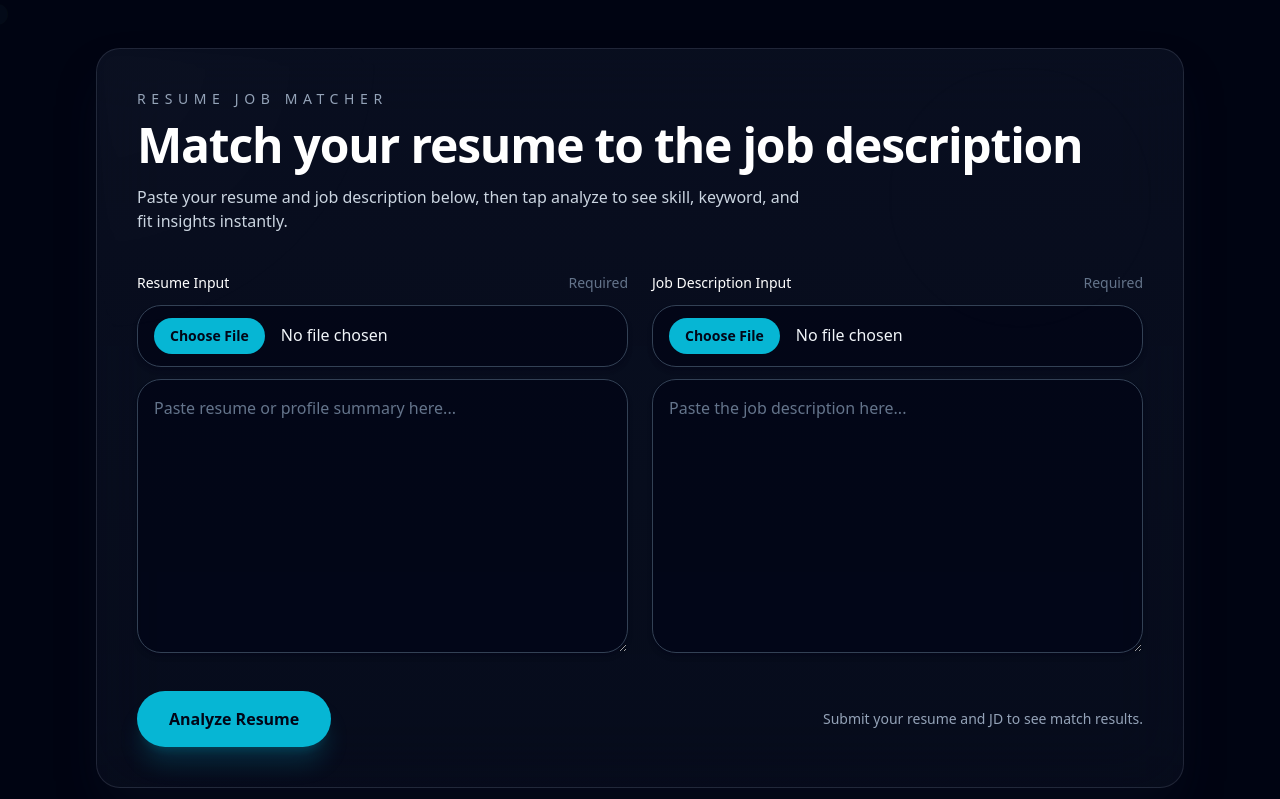
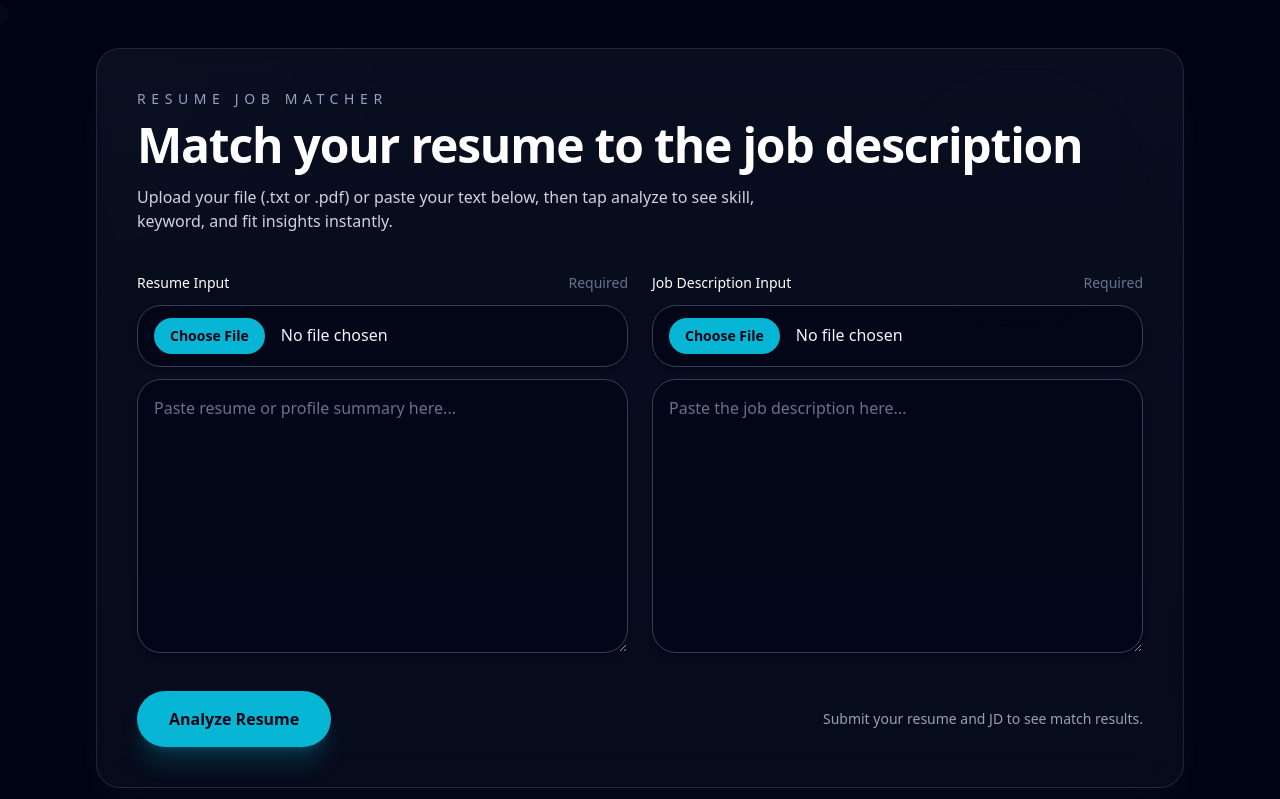
Before and after one commit to Juhi0101/ATS-DPAT, a Django app: page / in a window 1280 px wide. Shown: the top 799 px of the page. Run offline with Django 5.2, Linux system fonts and the light colour scheme; some libraries are stand-ins or nearby versions.

Commit message:
file support

```diff
--- a/matcher/templates/matcher/index.html
+++ b/matcher/templates/matcher/index.html
@@ -157,7 +157,7 @@
                 <div>
                     <p class="text-sm uppercase tracking-[0.4em] text-slate-400">Resume Job Matcher</p>
                     <h1 class="mt-3 text-4xl font-semibold tracking-tight text-white sm:text-5xl">Match your resume to the job description</h1>
-                    <p class="mt-4 max-w-2xl text-slate-300">Paste your resume and job description below, then tap analyze to see skill, keyword, and fit insights instantly.</p>
+                    <p class="mt-4 max-w-2xl text-slate-300">Upload your file (.txt or .pdf) or paste your text below, then tap analyze to see skill, keyword, and fit insights instantly.</p>
                 </div>
             </div>
 
@@ -168,7 +168,7 @@
                         <span class="text-slate-500">Required</span>
                     </div>
                     <div class="space-y-3">
-                        <input id="resumeFile" type="file" accept=".txt" class="w-full rounded-3xl border border-slate-700 bg-slate-950/80 px-4 py-3 text-slate-100 shadow-md shadow-slate-950/20 file:mr-4 file:rounded-full file:border-0 file:bg-cyan-500 file:px-4 file:py-2 file:text-sm file:font-semibold file:text-slate-950 file:transition file:duration-200 file:hover:bg-cyan-400" />
+                        <input id="resumeFile" type="file" accept=".txt,.pdf" class="w-full rounded-3xl border border-slate-700 bg-slate-950/80 px-4 py-3 text-slate-100 shadow-md shadow-slate-950/20 file:mr-4 file:rounded-full file:border-0 file:bg-cyan-500 file:px-4 file:py-2 file:text-sm file:font-semibold file:text-slate-950 file:transition file:duration-200 file:hover:bg-cyan-400" />
                         <textarea id="resumeText" rows="10" class="w-full rounded-3xl border border-slate-700 bg-slate-950/80 px-4 py-4 text-slate-100 shadow-md shadow-slate-950/20 placeholder:text-slate-500 focus:border-cyan-400 focus:outline-none focus:ring-2 focus:ring-cyan-500/20" placeholder="Paste resume or profile summary here..."></textarea>
                     </div>
                 </label>
@@ -178,7 +178,7 @@
                         <span class="text-slate-500">Required</span>
                     </div>
                     <div class="space-y-3">
-                        <input id="jobFile" type="file" accept=".txt" class="w-full rounded-3xl border border-slate-700 bg-slate-950/80 px-4 py-3 text-slate-100 shadow-md shadow-slate-950/20 file:mr-4 file:rounded-full file:border-0 file:bg-cyan-500 file:px-4 file:py-2 file:text-sm file:font-semibold file:text-slate-950 file:transition file:duration-200 file:hover:bg-cyan-400" />
+                        <input id="jobFile" type="file" accept=".txt,.pdf" class="w-full rounded-3xl border border-slate-700 bg-slate-950/80 px-4 py-3 text-slate-100 shadow-md shadow-slate-950/20 file:mr-4 file:rounded-full file:border-0 file:bg-cyan-500 file:px-4 file:py-2 file:text-sm file:font-semibold file:text-slate-950 file:transition file:duration-200 file:hover:bg-cyan-400" />
                         <textarea id="jobText" rows="10" class="w-full rounded-3xl border border-slate-700 bg-slate-950/80 px-4 py-4 text-slate-100 shadow-md shadow-slate-950/20 placeholder:text-slate-500 focus:border-cyan-400 focus:outline-none focus:ring-2 focus:ring-cyan-500/20" placeholder="Paste the job description here..."></textarea>
                     </div>
                 </label>
@@ -253,7 +253,22 @@
         const spinner = document.getElementById('spinner');
         const resumeFileInput = document.getElementById('resumeFile');
         const jobFileInput = document.getElementById('jobFile');
+        let resumeFileData = null;
+        let resumeFileName = '';
+        let jobFileData = null;
+        let jobFileName = '';
+
         const trailCanvas = document.getElementById('trailCanvas');
+
+        const encodeArrayBufferToBase64 = async (arrayBuffer) => {
+            const bytes = new Uint8Array(arrayBuffer);
+            const chunkSize = 0x8000;
+            let binary = '';
+            for (let i = 0; i < bytes.length; i += chunkSize) {
+                binary += String.fromCharCode(...bytes.subarray(i, i + chunkSize));
+            }
+            return btoa(binary);
+        };
         const trailCtx = trailCanvas ? trailCanvas.getContext('2d') : null;
         const trailParticles = [];
 
@@ -325,16 +340,34 @@
             resumeFileInput.addEventListener('change', async (event) => {
                 const file = event.target.files && event.target.files[0];
                 if (!file) return;
-                if (file.type !== 'text/plain' && !file.name.toLowerCase().endsWith('.txt')) {
-                    statusMessage.textContent = 'Please upload a .txt file only.';
+                const fileName = file.name.toLowerCase();
+                const isTxt = file.type === 'text/plain' || fileName.endsWith('.txt');
+                const isPdf = file.type === 'application/pdf' || fileName.endsWith('.pdf');
+
+                if (!isTxt && !isPdf) {
+                    statusMessage.textContent = 'Please upload a .txt or .pdf file.';
                     statusMessage.classList.remove('text-slate-400');
                     statusMessage.classList.add('text-rose-400');
                     resumeFileInput.value = '';
+                    resumeFileData = null;
+                    resumeFileName = '';
                     return;
                 }
+
+                if (isPdf) {
+                    const arrayBuffer = await file.arrayBuffer();
+                    resumeFileData = await encodeArrayBufferToBase64(arrayBuffer);
+                    resumeFileName = file.name;
+                    document.getElementById('resumeText').value = '';
+                    statusMessage.textContent = `Loaded ${file.name}. Click analyze to parse the PDF.`;
+                } else {
                     const text = await file.text();
+                    resumeFileData = null;
+                    resumeFileName = '';
                     document.getElementById('resumeText').value = text;
                     statusMessage.textContent = `Loaded ${file.name}. You can edit or submit manually.`;
+                }
+
                 statusMessage.classList.remove('text-rose-400');
                 statusMessage.classList.add('text-slate-400');
             });
@@ -344,16 +377,34 @@
             jobFileInput.addEventListener('change', async (event) => {
                 const file = event.target.files && event.target.files[0];
                 if (!file) return;
-                if (file.type !== 'text/plain' && !file.name.toLowerCase().endsWith('.txt')) {
-                    statusMessage.textContent = 'Please upload a .txt file only.';
+                const fileName = file.name.toLowerCase();
+                const isTxt = file.type === 'text/plain' || fileName.endsWith('.txt');
+                const isPdf = file.type === 'application/pdf' || fileName.endsWith('.pdf');
+
+                if (!isTxt && !isPdf) {
+                    statusMessage.textContent = 'Please upload a .txt or .pdf file.';
                     statusMessage.classList.remove('text-slate-400');
                     statusMessage.classList.add('text-rose-400');
                     jobFileInput.value = '';
+                    jobFileData = null;
+                    jobFileName = '';
                     return;
                 }
+
+                if (isPdf) {
+                    const arrayBuffer = await file.arrayBuffer();
+                    jobFileData = await encodeArrayBufferToBase64(arrayBuffer);
+                    jobFileName = file.name;
+                    document.getElementById('jobText').value = '';
+                    statusMessage.textContent = `Loaded ${file.name}. Click analyze to parse the PDF.`;
+                } else {
                     const text = await file.text();
+                    jobFileData = null;
+                    jobFileName = '';
                     document.getElementById('jobText').value = text;
                     statusMessage.textContent = `Loaded ${file.name}. You can edit or submit manually.`;
+                }
+
                 statusMessage.classList.remove('text-rose-400');
                 statusMessage.classList.add('text-slate-400');
             });
@@ -385,9 +436,11 @@
         analyzeBtn.addEventListener('click', async () => {
             const resumeText = document.getElementById('resumeText').value.trim();
             const jobText = document.getElementById('jobText').value.trim();
+            const hasResumeContent = Boolean(resumeText || (resumeFileData && resumeFileName));
+            const hasJobContent = Boolean(jobText || (jobFileData && jobFileName));
 
-            if (!resumeText || !jobText) {
-                statusMessage.textContent = 'Both resume and job description are required.';
+            if (!hasResumeContent || !hasJobContent) {
+                statusMessage.textContent = 'Both resume and job description are required, either by paste or file upload.';
                 statusMessage.classList.remove('text-slate-400');
                 statusMessage.classList.add('text-rose-400');
                 return;
@@ -399,15 +452,26 @@
             setLoading(true);
 
             try {
+                const requestBody = {
+                    resume_text: resumeText,
+                    job_description: jobText,
+                };
+
+                if (resumeFileData && resumeFileName) {
+                    requestBody.resume_file_name = resumeFileName;
+                    requestBody.resume_file_base64 = resumeFileData;
+                }
+                if (jobFileData && jobFileName) {
+                    requestBody.job_file_name = jobFileName;
+                    requestBody.job_file_base64 = jobFileData;
+                }
+
                 const response = await fetch('/analyze/', {
                     method: 'POST',
                     headers: {
                         'Content-Type': 'application/json',
                     },
-                    body: JSON.stringify({
-                        resume_text: resumeText,
-                        job_description: jobText,
-                    }),
+                    body: JSON.stringify(requestBody),
                 });
 
                 if (!response.ok) {
--- a/matcher/views.py
+++ b/matcher/views.py
@@ -1,14 +1,53 @@
+import base64
+import io
 import json
 import logging
+from pathlib import Path
 
 from django.http import JsonResponse
 from django.shortcuts import render
 from django.views.decorators.csrf import csrf_exempt
 from django.views.decorators.http import require_POST
 
+from PyPDF2 import PdfReader
+
 from src.similarity import ats_match
 
 logger = logging.getLogger(__name__)
+
+ALLOWED_UPLOAD_EXTENSIONS = {'.txt', '.pdf'}
+
+
+def extract_text_from_pdf(file_bytes):
+    try:
+        with io.BytesIO(file_bytes) as stream:
+            reader = PdfReader(stream)
+            text_parts = []
+            for page in reader.pages:
+                page_text = page.extract_text()
+                if page_text:
+                    text_parts.append(page_text)
+        return '\n'.join(text_parts)
+    except Exception as e:
+        logger.exception('Error extracting text from PDF: %s', e)
+        raise
+
+
+def parse_uploaded_file(file_name, file_base64):
+    if not file_name or not file_base64:
+        return ''
+
+    extension = Path(file_name).suffix.lower()
+    if extension not in ALLOWED_UPLOAD_EXTENSIONS:
+        raise ValueError('Unsupported file type.')
+
+    file_bytes = base64.b64decode(file_base64)
+    if extension == '.txt':
+        return file_bytes.decode('utf-8', errors='replace')
+    if extension == '.pdf':
+        return extract_text_from_pdf(file_bytes)
+
+    raise ValueError('Unsupported file type.')
 
 
 def home(request):
@@ -26,16 +65,41 @@ def ats_test(request):
 @csrf_exempt
 @require_POST
 def analyze_resume(request):
-    if request.content_type == 'application/json':
+    resume_text = ''
+    job_description = ''
+    resume_file_name = ''
+    resume_file_base64 = ''
+    job_file_name = ''
+    job_file_base64 = ''
+
+    if request.content_type and request.content_type.startswith('application/json'):
         try:
             payload = json.loads(request.body.decode('utf-8'))
         except json.JSONDecodeError:
             return JsonResponse({'error': 'Invalid JSON payload.'}, status=400)
         resume_text = payload.get('resume_text', '')
         job_description = payload.get('job_description', '')
+        resume_file_name = payload.get('resume_file_name', '')
+        resume_file_base64 = payload.get('resume_file_base64', '')
+        job_file_name = payload.get('job_file_name', '')
+        job_file_base64 = payload.get('job_file_base64', '')
     else:
         resume_text = request.POST.get('resume_text', '')
         job_description = request.POST.get('job_description', '')
+        resume_file_name = request.POST.get('resume_file_name', '')
+        resume_file_base64 = request.POST.get('resume_file_base64', '')
+        job_file_name = request.POST.get('job_file_name', '')
+        job_file_base64 = request.POST.get('job_file_base64', '')
+
+    try:
+        if resume_file_name and resume_file_base64:
+            resume_text = parse_uploaded_file(resume_file_name, resume_file_base64)
+        if job_file_name and job_file_base64:
+            job_description = parse_uploaded_file(job_file_name, job_file_base64)
+    except ValueError as exc:
+        return JsonResponse({'error': str(exc)}, status=400)
+    except Exception:
+        return JsonResponse({'error': 'Unable to parse uploaded file. Please upload a valid TXT or PDF document.'}, status=400)
 
     if not resume_text or not job_description:
         return JsonResponse(
--- a/requirements.txt
+++ b/requirements.txt
@@ -5,3 +5,4 @@ pandas
 numpy
 scikit-learn
 matplotlib
+PyPDF2
```
Lines whose indentation alone changed are shown as unchanged.
